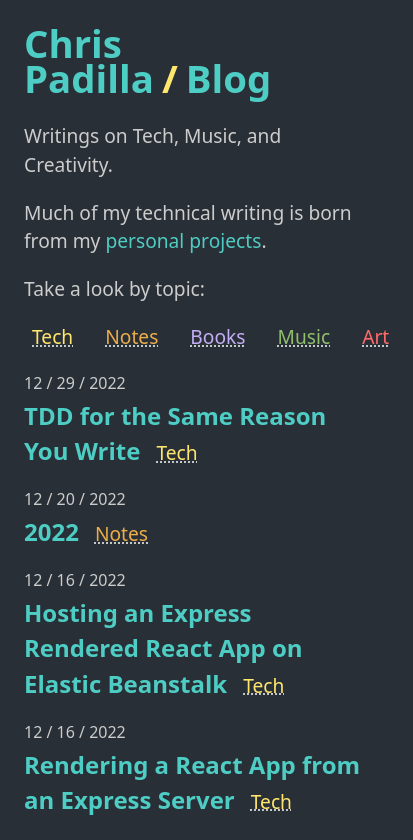
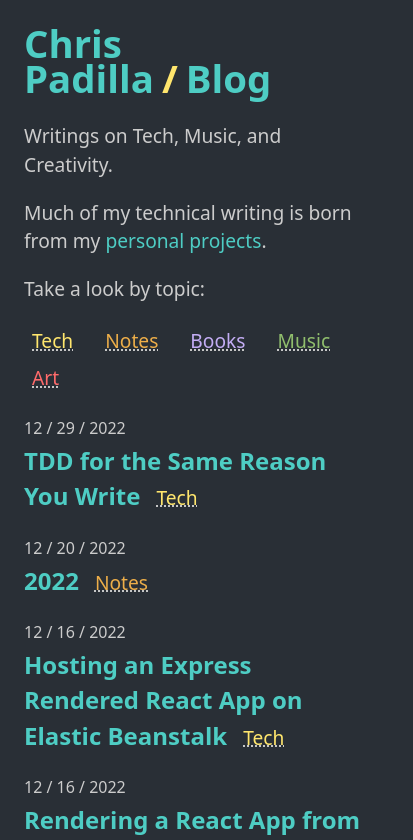
Before and after one commit to cdpadilla42/chrisdpadilla.com, a Next.js app: page /blog in a window 390 px wide. Shown: the top 840 px of the page, 413 px wide, since content can reach past the window. Built offline with nearby package versions, Linux system fonts and the light colour scheme.

Commit message:
Refactor Tags Nav. Style for mobile. Fallback for 404 tags page.

```diff
--- /dev/null
+++ b/components/Blog404.js
@@ -0,0 +1,25 @@
+import React from 'react';
+import Head from 'next/head';
+import Layout from './layout';
+import Container from './container';
+import Header from './header';
+import TagsNav from './TagsNav';
+
+export default function Blog404({}) {
+  return (
+    <Layout>
+      <Head>
+        <title>Chris Padilla — Developer & Musician</title>
+        <meta
+          property="og:title"
+          content="Chris Padilla — Developer & Musician"
+        />
+      </Head>
+      <Container>
+        <Header section="blog" />
+        <p>No post found! Take a look by topic:</p>
+        <TagsNav />
+      </Container>
+    </Layout>
+  );
+}
--- /dev/null
+++ b/components/TagsNav.js
@@ -0,0 +1,19 @@
+import Link from 'next/link';
+import React from 'react';
+import { primaryTags } from '../lib/minorBlogTags';
+
+const TagsNav = () => {
+  return (
+    <ul className="tagslist">
+      {primaryTags.map((tag) => (
+        <li className="tagslist_tag" data-tag={tag} key={tag}>
+          <Link href={`/blog/${tag}`}>
+            <a>{tag}</a>
+          </Link>
+        </li>
+      ))}
+    </ul>
+  );
+};
+
+export default TagsNav;
--- a/components/more-stories.js
+++ b/components/more-stories.js
@@ -1,7 +1,9 @@
 import Link from 'next/link';
 import PostPreview from '../components/post-preview';
+import { primaryTags } from '../lib/minorBlogTags';
+import TagsNav from './TagsNav';
 
-export default function MoreStories({ posts, tags }) {
+export default function MoreStories({ posts }) {
   return (
     <section>
       <div className="heading_flex">
@@ -12,6 +14,7 @@ export default function MoreStories({ posts, tags }) {
           </a>
         </Link>
       </div>
+      <TagsNav />
       <ul className="bloglist_index bloglist">
         {posts.map((post) => (
           <PostPreview
@@ -22,7 +25,7 @@ export default function MoreStories({ posts, tags }) {
             author={post.author}
             slug={post.slug}
             excerpt={post.excerpt}
-            tags={post.tags.filter((tag) => tags.includes(tag))}
+            tags={post.tags.filter((tag) => primaryTags.includes(tag))}
           />
         ))}
       </ul>
--- a/components/post-preview.js
+++ b/components/post-preview.js
@@ -1,9 +1,8 @@
 import PropTypes from 'prop-types';
+import DateFormatter from '../components/date-formatter';
+import Link from 'next/link';
 import Avatar from '../components/avatar';
-import DateFormatter from '../components/date-formatter';
 import CoverImage from './cover-image';
-import Link from 'next/link';
-import { techTags } from '../lib/minorBlogTags';
 
 export default function PostPreview({
   title,
@@ -24,7 +23,7 @@ export default function PostPreview({
           width={556}
         />
       </div> */}
-      <li className="bloglist_article">
+      <li className="bloglist_article" key={title}>
         <span className="bloglist_article_date">
           <DateFormatter dateString={date} />
         </span>
@@ -34,8 +33,12 @@ export default function PostPreview({
         </Link>
         <ul className="bloglist_article_tags">
           {tags.map((tag) => (
-            <li className="bloglist_article_tag" data-tag={tag}>
-              <Link href="/">
+            <li
+              className="bloglist_article_tag"
+              data-tag={tag}
+              key={`${title}:${tag}`}
+            >
+              <Link href={`/blog/${tag}`}>
                 <a>{tag}</a>
               </Link>
             </li>
--- a/lib/minorBlogTags.js
+++ b/lib/minorBlogTags.js
@@ -1,3 +1,5 @@
+export const primaryTags = ['Tech', 'Notes', 'Books', 'Music', 'Art'];
+
 export const techTags = [
   'Testing',
   'React',
--- a/pages/blog/[tag].js
+++ b/pages/blog/[tag].js
@@ -1,22 +1,23 @@
 import React from 'react';
 import Container from '../../components/container';
 import Layout from '../../components/layout';
-import { getAllPosts, getPrimaryTags } from '../../lib/api';
+import { getAllPosts } from '../../lib/api';
 import Head from 'next/head';
 import PostPreview from '../../components/post-preview';
 import { filterBlogPosts } from '../../lib/util';
-import Link from 'next/link';
 import Header from '../../components/header';
-import { techTags } from '../../lib/minorBlogTags';
+import { primaryTags } from '../../lib/minorBlogTags';
 import { useRouter } from 'next/router';
+import TagsNav from '../../components/TagsNav';
+import Blog404 from '../../components/Blog404';
 
-export default function Blog({ allPosts, tags }) {
-  const primaryTags = tags.filter((tag) => !techTags.includes(tag));
+export default function Blog({ allPosts }) {
   const router = useRouter();
   const { tag } = router.query;
-  let renderedPosts = allPosts;
-  if (tag) {
-    renderedPosts = renderedPosts.filter((post) => post.tags.includes(tag));
+  const renderedPosts = allPosts.filter((post) => post.tags.includes(tag));
+
+  if (!renderedPosts.length) {
+    return <Blog404 />;
   }
 
   return (
@@ -31,15 +32,7 @@ export default function Blog({ allPosts, tags }) {
       <Container>
         <Header section="blog" tag={tag} />
         <p>Take a look by topic:</p>
-        <ul className="tagslist">
-          {primaryTags.map((tag) => (
-            <li className="tagslist_tag" data-tag={tag}>
-              <Link href={`/blog?tag=${tag}`}>
-                <a>{tag}</a>
-              </Link>
-            </li>
-          ))}
-        </ul>
+        <TagsNav />
         <ul className="bloglist">
           {renderedPosts.length > 0 &&
             renderedPosts.map((post) => (
@@ -60,7 +53,7 @@ export default function Blog({ allPosts, tags }) {
   );
 }
 
-export async function getServerSideProps() {
+export async function getStaticProps() {
   const allPosts = getAllPosts([
     'title',
     'date',
@@ -74,10 +67,21 @@ export async function getServerSideProps() {
 
   const publishedPosts = allPosts.filter(filterBlogPosts);
 
-  const tagsList = getPrimaryTags({ posts: publishedPosts });
-
   return {
-    props: { allPosts: publishedPosts, tags: tagsList },
+    props: { allPosts: publishedPosts },
     // revalidate: 14400,
   };
 }
+
+export async function getStaticPaths() {
+  return {
+    paths: primaryTags.map((tag) => {
+      return {
+        params: {
+          tag: tag,
+        },
+      };
+    }),
+    fallback: 'blocking',
+  };
+}
--- a/pages/blog/index.js
+++ b/pages/blog/index.js
@@ -1,18 +1,17 @@
 import React from 'react';
 import Container from '../../components/container';
 import Layout from '../../components/layout';
-import { getAllPosts, getPrimaryTags } from '../../lib/api';
+import { getAllPosts } from '../../lib/api';
 import Head from 'next/head';
 import PostPreview from '../../components/post-preview';
 import { filterBlogPosts } from '../../lib/util';
 import Link from 'next/link';
 import Header from '../../components/header';
-import { techTags } from '../../lib/minorBlogTags';
+import { primaryTags } from '../../lib/minorBlogTags';
 import { useRouter } from 'next/router';
+import TagsNav from '../../components/TagsNav';
 
-export default function Blog({ allPosts, tags }) {
-  console.log(tags);
-  const primaryTags = tags.filter((tag) => !techTags.includes(tag));
+export default function Blog({ allPosts }) {
   const router = useRouter();
   const query = router.query;
   let renderedPosts = allPosts;
@@ -42,15 +41,7 @@ export default function Blog({ allPosts, tags }) {
           .
         </p>
         <p>Take a look by topic:</p>
-        <ul className="tagslist">
-          {primaryTags.map((tag) => (
-            <li className="tagslist_tag" data-tag={tag}>
-              <Link href={`/blog?tag=${tag}`}>
-                <a>{tag}</a>
-              </Link>
-            </li>
-          ))}
-        </ul>
+        <TagsNav />
         <ul className="bloglist">
           {renderedPosts.length > 0 &&
             renderedPosts.map((post) => (
@@ -85,10 +76,8 @@ export async function getServerSideProps() {
 
   const publishedPosts = allPosts.filter(filterBlogPosts);
 
-  const tagsList = getPrimaryTags({ posts: publishedPosts });
-
   return {
-    props: { allPosts: publishedPosts, tags: tagsList },
+    props: { allPosts: publishedPosts },
     // revalidate: 14400,
   };
 }
--- a/pages/index.js
+++ b/pages/index.js
@@ -5,7 +5,7 @@ import Container from '../components/container';
 import MoreStories from '../components/more-stories';
 import Intro from '../components/intro';
 import Layout from '../components/layout';
-import { getAllPosts, getLatestAlbum, getPrimaryTags } from '../lib/api';
+import { getAllPosts, getLatestAlbum } from '../lib/api';
 import { filterBlogPosts } from '../lib/util';
 import CoversIMG from '../public/assets/albums/covers.jpg';
 import TurningLeavesIMG from '../public/assets/albums/turningleavescover.jpg';
@@ -19,7 +19,7 @@ const albumPhotos = {
   'Turning Leaves': TurningLeavesIMG,
 };
 
-export default function Index({ allPosts, latestAlbum, tags }) {
+export default function Index({ allPosts, latestAlbum }) {
   return (
     <Layout>
       <Head>
@@ -28,7 +28,7 @@ export default function Index({ allPosts, latestAlbum, tags }) {
       <Container>
         <Intro />
         <section>
-          <MoreStories posts={allPosts} tags={tags} />
+          <MoreStories posts={allPosts} />
           <div className="heading_flex">
             <h2>Latest Music</h2>
             <Link href="/music">
@@ -76,11 +76,9 @@ export async function getServerSideProps() {
     convertContentToHtml: true,
   }).slice(0, 6);
 
-  const primaryTags = getPrimaryTags({ posts: allPosts });
-
   const latestAlbum = getLatestAlbum();
 
   return {
-    props: { allPosts, latestAlbum, tags: primaryTags },
+    props: { allPosts, latestAlbum },
   };
 }
--- a/styles/index.css
+++ b/styles/index.css
@@ -313,11 +313,11 @@ article h1 {
 }
 
 .bloglist_article_tags {
-  display: inline;
+  display: inline-block;
 }
 .bloglist_article_tag,
 .tagslist_tag {
-  display: inline;
+  display: inline-block;
   margin: 0 1rem 0 0;
   padding: 0.25rem 0.5rem;
   text-decoration: underline;
@@ -364,6 +364,6 @@ article h1 {
   margin-top: 4rem;
 }
 
-.bloglist_index li:first-child {
+/* .bloglist_index li:first-child {
   margin-top: 0;
-}
+} */
```
